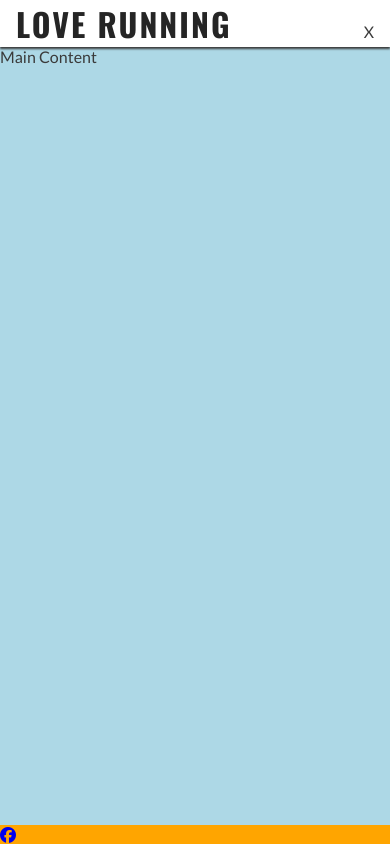
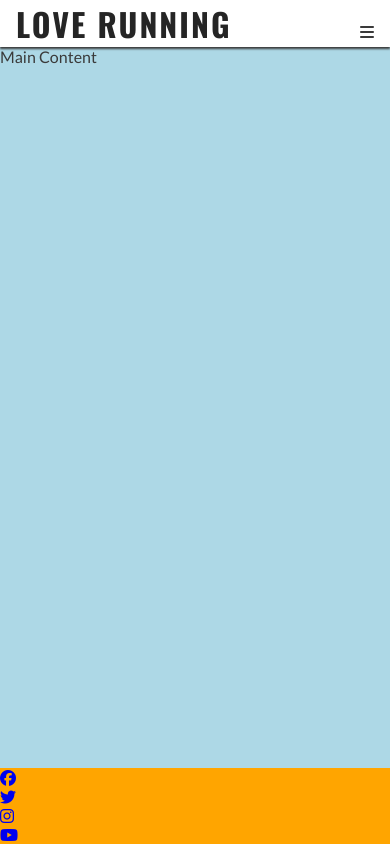
Before and after one commit to MarkClinton/Love-Running-Walkthrough, a plain HTML site: page index.html in a window 390 px wide. Drawn offline with nearby package versions, Linux system fonts and the light colour scheme.

Commit message:
Added footer icons for social media

```diff
--- a/index.html
+++ b/index.html
@@ -25,7 +25,7 @@
             <h1 id="logo">Love Running</h1>
         </a>
         <input type="checkbox" name="nav-toggle" id="nav-toggle">
-        <label for="nav-toggle" class="nav-toggle-label">X</label>
+        <label for="nav-toggle" class="nav-toggle-label"><i class="fa-solid fa-bars"></i></label>
         <nav>
             <ul id="menu">
                 <li><a href="" class="active">Home</a></li>
@@ -42,7 +42,17 @@
     <footer>
         <ul>
             <li><a href="https://www.facebook.com/" target="_blank" rel="noopener"
-                    aria-label="Visit our Facebook page (opens in a new tab)"><i class="fa-brands fa-facebook"></i></a></li>
+                    aria-label="Visit our Facebook page (opens in a new tab)"><i class="fa-brands fa-facebook"></i></a>
+            </li>
+            <li><a href="https://www.twitter.com/" target="_blank" rel="noopener"
+                    aria-label="Visit our Twitter page (opens in a new tab)"><i class="fa-brands fa-twitter"></i></a>
+            </li>
+            <li><a href="https://www.instagram.com/" target="_blank" rel="noopener"
+                    aria-label="Visit our Instagram page (opens in a new tab)"><i
+                        class="fa-brands fa-instagram"></i></a></li>
+            <li><a href="https://www.youtube.com/" target="_blank" rel="noopener"
+                    aria-label="Visit our YouTube page (opens in a new tab)"><i class="fa-brands fa-youtube"></i></a>
+            </li>
         </ul>
     </footer>
 
```
